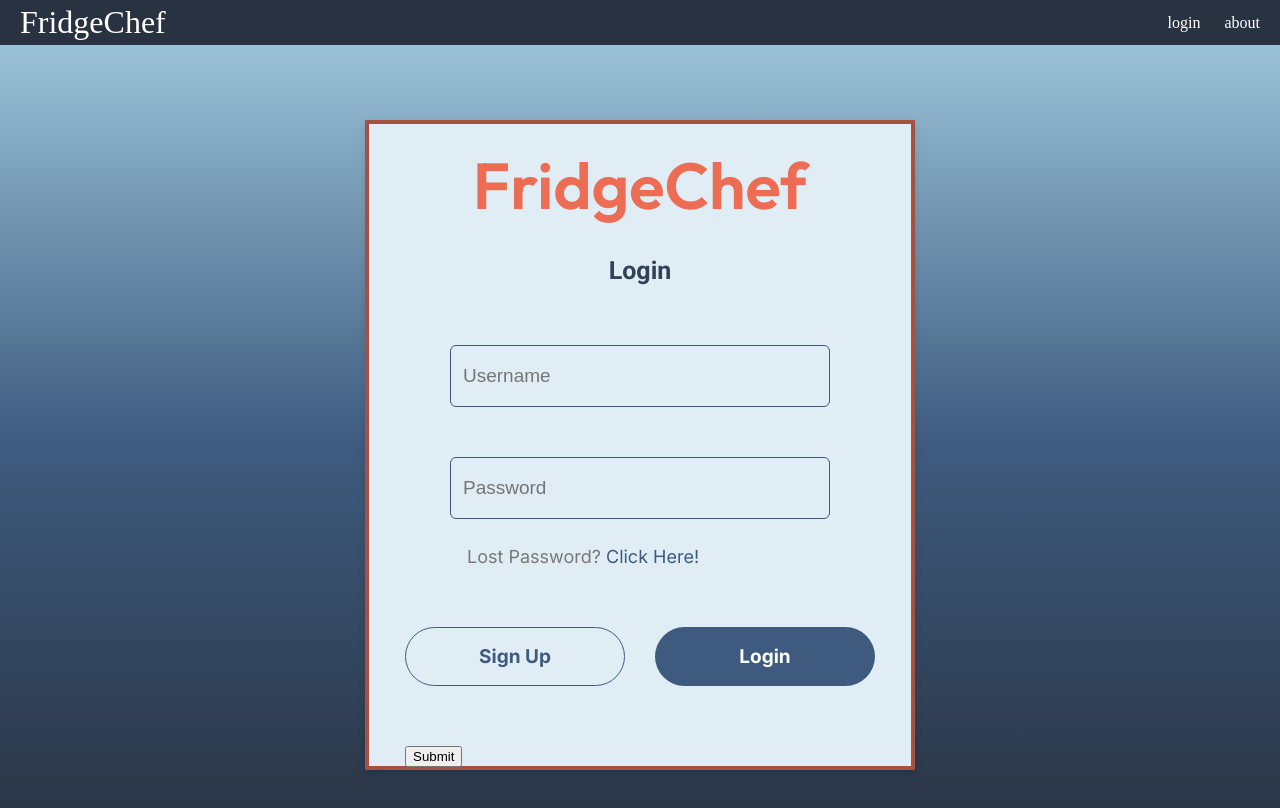
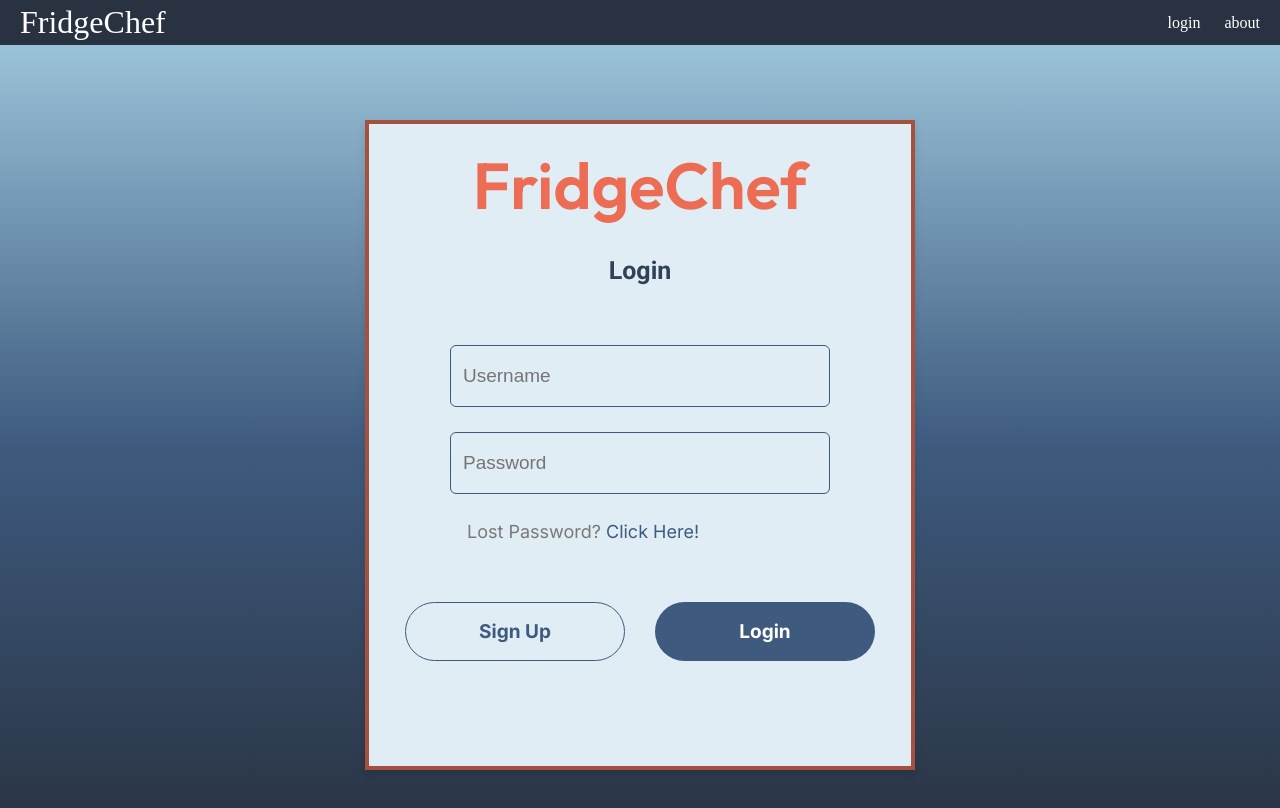
Before and after one commit to gabrielatabb/FridgeChef, a React (Create React App) app: page /login in a window 1280 px wide. Both pictures are taken after a click on the element "Login". Shown: the top 808 px of the page. Built offline with nearby package versions, Linux system fonts and the light colour scheme.

Commit message:
Frontend Login / Sign-up optimization

```diff
--- a/src/pages/LoginSignup/LoginSignup.jsx
+++ b/src/pages/LoginSignup/LoginSignup.jsx
@@ -4,18 +4,15 @@ import './LoginSignup.css';
 import '../../styles.css';
 
 const LoginSignup = () => {
-    const [action,  setAction] = useState("Sign Up");
+    const [action, setAction] = useState("Sign Up");
     const [email, setEmail] = useState('');
     const [pass, setPass] = useState('');
     const [username, setUsername] = useState('');
     const navigate = useNavigate();
 
-    const handleSubmit = async (e) => {
-        e.preventDefault();
-
+    const handleSubmit = async () => {
         if (action === "Login") {
-        // LOGIN
-        try{
+            try {
                 const response = await fetch("http://localhost:8000/login", {
                     method: "POST",
                     headers: {
@@ -27,22 +24,15 @@ const LoginSignup = () => {
                     localStorage.setItem("username", username);
                     localStorage.setItem("password", pass);
                     navigate('/recipeChat');
-              }
-               else {
+                } else {
                     const data = await response.json();
                     alert(data.detail || "Login failed.");
                 }
-        } catch (err){
+            } catch (err) {
                 console.error(err);
                 alert("Something went wrong during login.");
             }
-
-            console.log("Logging in with:");
-            console.log("Username:", username);
-            console.log("Password:", pass);
-
         } else {
-        // SIGN UP
             try {
                 const response = await fetch("http://localhost:8000/register", {
                     method: "POST",
@@ -65,12 +55,8 @@ const LoginSignup = () => {
                 console.error(err);
                 alert("Something went wrong during sign up.");
             }
-            console.log("Signing up with:");
-            console.log("Username:", username);
-            console.log("Email:", email);
-            console.log("Password:", pass);
         }
-    }
+    };
 
     return (
         <div className="login-container">
@@ -80,38 +66,60 @@ const LoginSignup = () => {
                 </h1>
                 <div className="header">
                     <div className="roboto-font">
-                        <p style={{fontSize: "25px", marginTop: "30px"}}>{action}</p>
+                        <p style={{ fontSize: "25px", marginTop: "30px" }}>{action}</p>
                     </div>
                 </div>
-                <form onSubmit={handleSubmit}>
+                <form onSubmit={(e) => e.preventDefault()}>
                     <div className="inter-font">
                         <div className="inputs">
                             <div className="input">
-                        <input value={username} onChange={(e) => setUsername(e.target.value)} type="text" placeholder="Username"/>
+                                <input value={username} onChange={(e) => setUsername(e.target.value)} type="text" placeholder="Username" />
                             </div>
-                    {action==="Login"?<div></div>:<div className="input">
-                        <input value={email} onChange={(e) => setEmail(e.target.value)} type="email" placeholder="Email Id"/>
-                    </div>}
+                            {action === "Login" ? null : (
                                 <div className="input">
-                        <input value={pass} onChange={(e) => setPass(e.target.value)} type="password" placeholder="Password"/>
+                                    <input value={email} onChange={(e) => setEmail(e.target.value)} type="email" placeholder="Email Id" />
+                                </div>
+                            )}
+                            <div className="input">
+                                <input value={pass} onChange={(e) => setPass(e.target.value)} type="password" placeholder="Password" />
                             </div>
                         </div>
-                {action==="Sign Up"?<div></div>:<div className="forgot-password">Lost Password? <span>Click Here!</span></div>}
+
+                        {action === "Sign Up" ? null : (
+                            <div className="forgot-password">Lost Password? <span>Click Here!</span></div>
+                        )}
 
                         <div className="submit-container">
-                    <div className={action==="Login"?"submit gray":"submit"} onClick={()=>{setAction("Sign Up")}}>
+                            <div
+                                className={action === "Sign Up" ? "submit" : "submit gray"}
+                                onClick={() => {
+                                    if (action === "Sign Up") {
+                                        handleSubmit();
+                                    } else {
+                                        setAction("Sign Up");
+                                    }
+                                }}
+                            >
                                 Sign Up
                             </div>
-                    <div className={action==="Sign Up"?"submit gray":"submit"} onClick={()=>{setAction("Login")}}>
+                            <div
+                                className={action === "Login" ? "submit" : "submit gray"}
+                                onClick={() => {
+                                    if (action === "Login") {
+                                        handleSubmit();
+                                    } else {
+                                        setAction("Login");
+                                    }
+                                }}
+                            >
                                 Login
                             </div>
                         </div>
                     </div>
-                <button type="submit">Submit</button>
                 </form>
             </div>
         </div>
-    )
-}
+    );
+};
 
-export default LoginSignup
+export default LoginSignup;
```
Also changed, not shown: 1 other file (tests, documents, lock files or other folders). Lines whose indentation alone changed are shown as unchanged.
